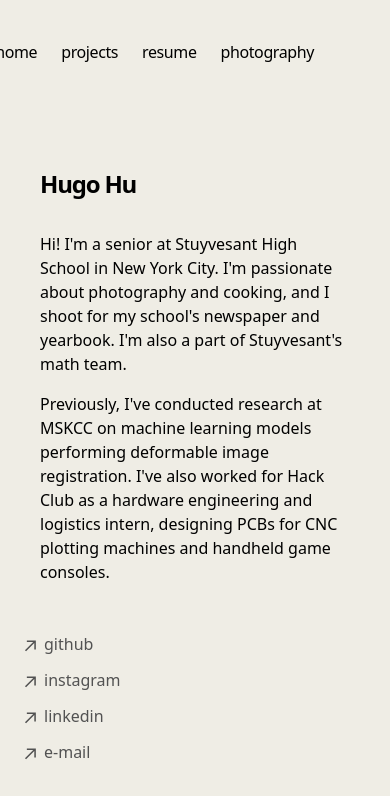
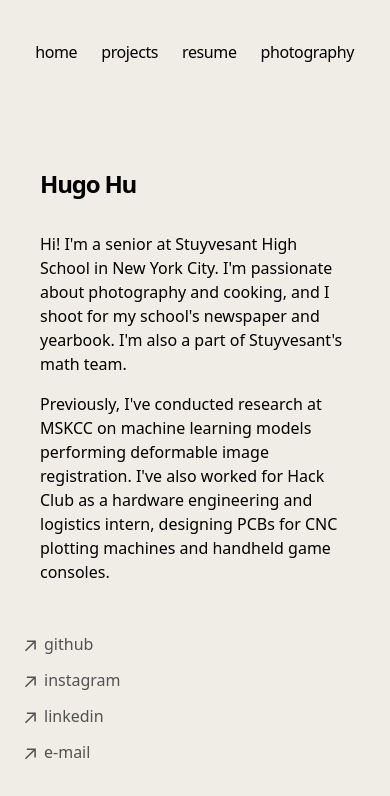
Before and after one commit to Hugoyhu/hugohu.me, a Next.js app in the folder site/: page / in a window 390 px wide. Shown: the top 796 px of the page. Built offline with nearby package versions, Linux system fonts and the light colour scheme; a web font is replaced by a local one.

Commit message:
modify navbar

```diff
--- a/site/app/components/nav.tsx
+++ b/site/app/components/nav.tsx
@@ -21,13 +21,13 @@ const navItems = {
 
 export function Navbar() {
   return (
-    <aside className="-ml-[8px] mb-16 tracking-tight">
+    <aside className="mb-16 tracking-tight md:-ml-[8px]">
       <div className="lg:sticky lg:top-20">
         <nav
-          className="flex flex-row items-start justify-end w-full relative px-0 pb-0 fade md:overflow-auto scroll-pr-6 md:relative"
+          className="flex flex-row items-start justify-end w-full relative px-0 pb-0 fade overflow-x-auto whitespace-nowrap scroll-pr-6 md:relative"
           id="nav"
         >
-          <div className="flex flex-row space-x-0 pr-10">
+          <div className="flex flex-row space-x-0 pr-0">
             {Object.entries(navItems).map(([path, { name, newTab }]) => {
               return (
                 <Link
```
